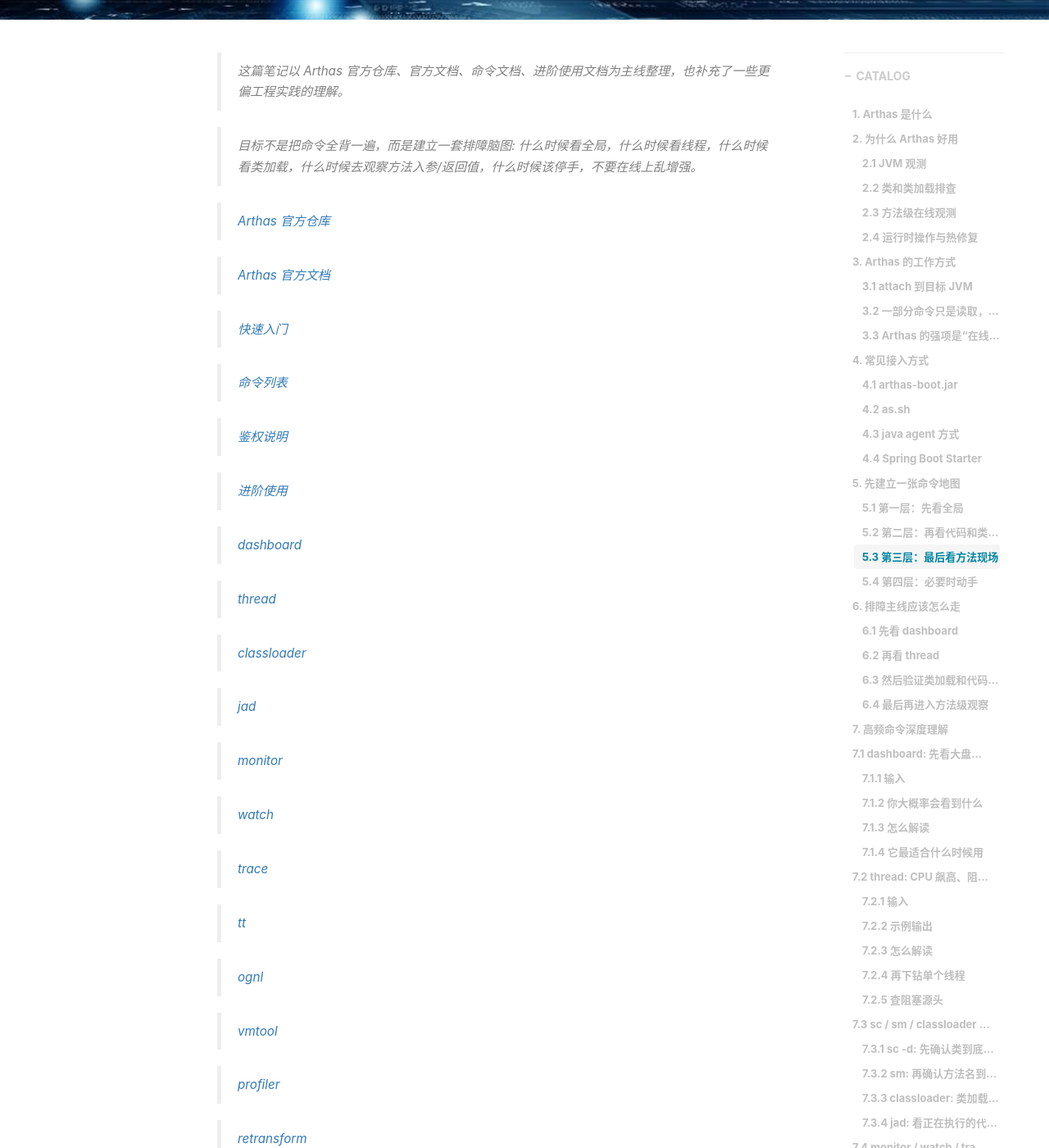
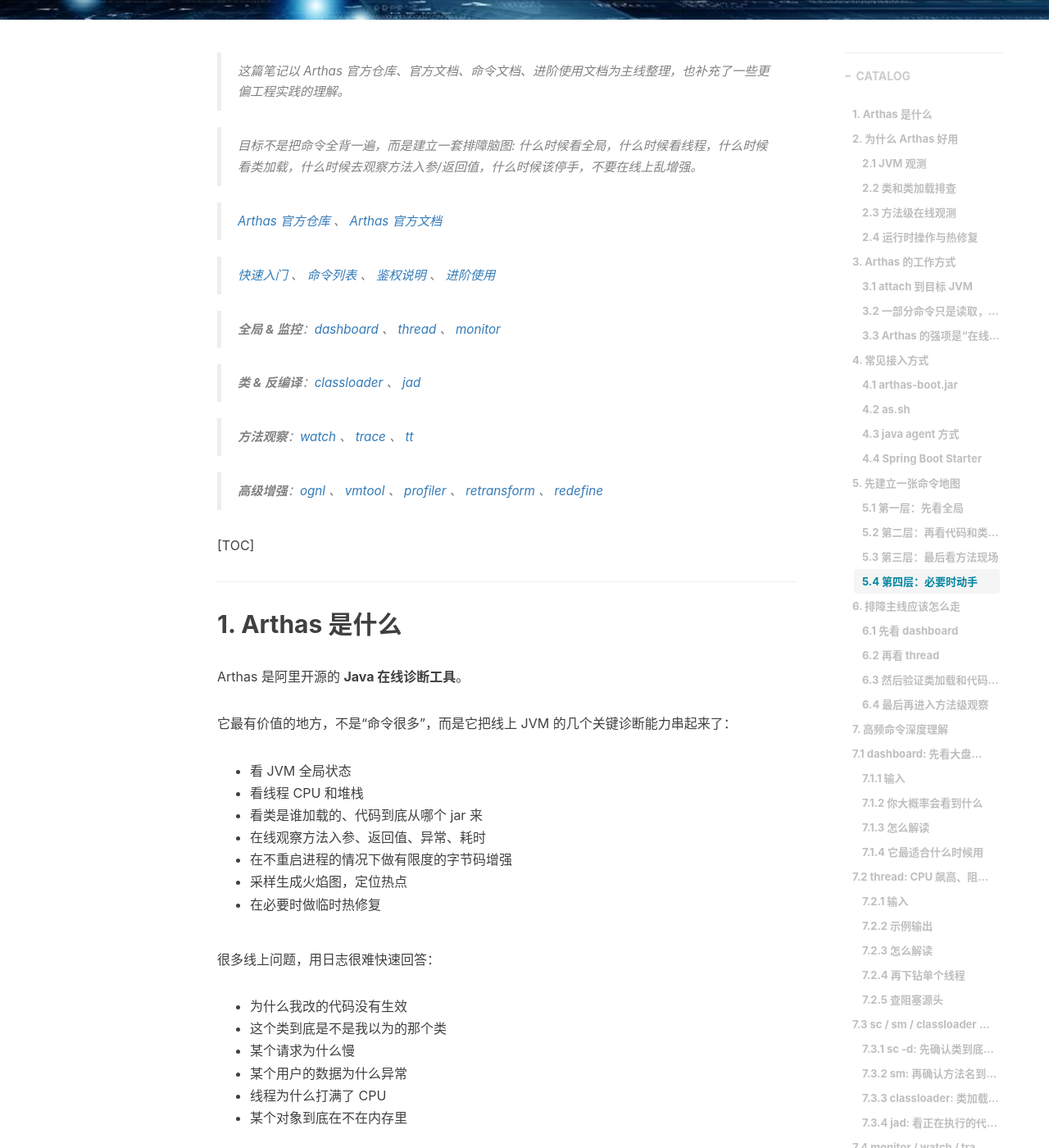
Before and after one commit to zxNchuPG/zxNchuPG.github.io, a Jekyll site: the page built from _posts/2026-05-21-01-arthas诊断工具.markdown, in a window 1280 px wide and 1400 px high, scrolled down 541 px. Shown: the whole window at 82% size. Built offline with Jekyll 4.4.1, drawn with Linux system fonts in a browser that asks for light colours; nearby versions of some CDN libraries; comment, search, counter and statistics services are not loaded.

Commit message:
feat(完善arthas引用文档):

```diff
--- a/_posts/2026-05-21-01-arthas诊断工具.markdown
+++ b/_posts/2026-05-21-01-arthas诊断工具.markdown
@@ -16,43 +16,17 @@ tags:
 
 > 目标不是把命令全背一遍，而是建立一套排障脑图: 什么时候看全局，什么时候看线程，什么时候看类加载，什么时候去观察方法入参/返回值，什么时候该停手，不要在线上乱增强。
 
-> [Arthas 官方仓库](https://github.com/alibaba/arthas)
-
-> [Arthas 官方文档](https://arthas.aliyun.com/doc/)
-
-> [快速入门](https://arthas.aliyun.com/doc/quick-start.html)
-
-> [命令列表](https://arthas.aliyun.com/doc/commands.html)
-
-> [鉴权说明](https://arthas.aliyun.com/doc/auth.html)
-
-> [进阶使用](https://arthas.aliyun.com/doc/advanced-use.html)
-
-> [dashboard](https://arthas.aliyun.com/doc/dashboard.html)
-
-> [thread](https://arthas.aliyun.com/doc/thread.html)
-
-> [classloader](https://arthas.aliyun.com/doc/classloader.html)
-
-> [jad](https://arthas.aliyun.com/doc/jad.html)
-
-> [monitor](https://arthas.aliyun.com/doc/monitor.html)
-
-> [watch](https://arthas.aliyun.com/doc/watch.html)
-
-> [trace](https://arthas.aliyun.com/doc/trace.html)
-
-> [tt](https://arthas.aliyun.com/doc/tt.html)
-
-> [ognl](https://arthas.aliyun.com/doc/ognl.html)
-
-> [vmtool](https://arthas.aliyun.com/doc/vmtool.html)
-
-> [profiler](https://arthas.aliyun.com/doc/profiler.html)
-
-> [retransform](https://arthas.aliyun.com/doc/retransform.html)
-
-> [redefine](https://arthas.aliyun.com/doc/redefine.html)`
+> [Arthas 官方仓库](https://github.com/alibaba/arthas) 、 [Arthas 官方文档](https://arthas.aliyun.com/doc/)
+
+> [快速入门](https://arthas.aliyun.com/doc/quick-start.html) 、 [命令列表](https://arthas.aliyun.com/doc/commands.html) 、 [鉴权说明](https://arthas.aliyun.com/doc/auth.html) 、 [进阶使用](https://arthas.aliyun.com/doc/advanced-use.html)
+
+> **全局 & 监控**：[dashboard](https://arthas.aliyun.com/doc/dashboard.html) 、 [thread](https://arthas.aliyun.com/doc/thread.html) 、 [monitor](https://arthas.aliyun.com/doc/monitor.html)
+
+> **类 & 反编译**：[classloader](https://arthas.aliyun.com/doc/classloader.html) 、 [jad](https://arthas.aliyun.com/doc/jad.html)
+
+> **方法观察**：[watch](https://arthas.aliyun.com/doc/watch.html) 、 [trace](https://arthas.aliyun.com/doc/trace.html) 、 [tt](https://arthas.aliyun.com/doc/tt.html)
+
+> **高级增强**：[ognl](https://arthas.aliyun.com/doc/ognl.html) 、 [vmtool](https://arthas.aliyun.com/doc/vmtool.html) 、 [profiler](https://arthas.aliyun.com/doc/profiler.html) 、 [retransform](https://arthas.aliyun.com/doc/retransform.html) 、 [redefine](https://arthas.aliyun.com/doc/redefine.html)
 
 [TOC]
 
```
